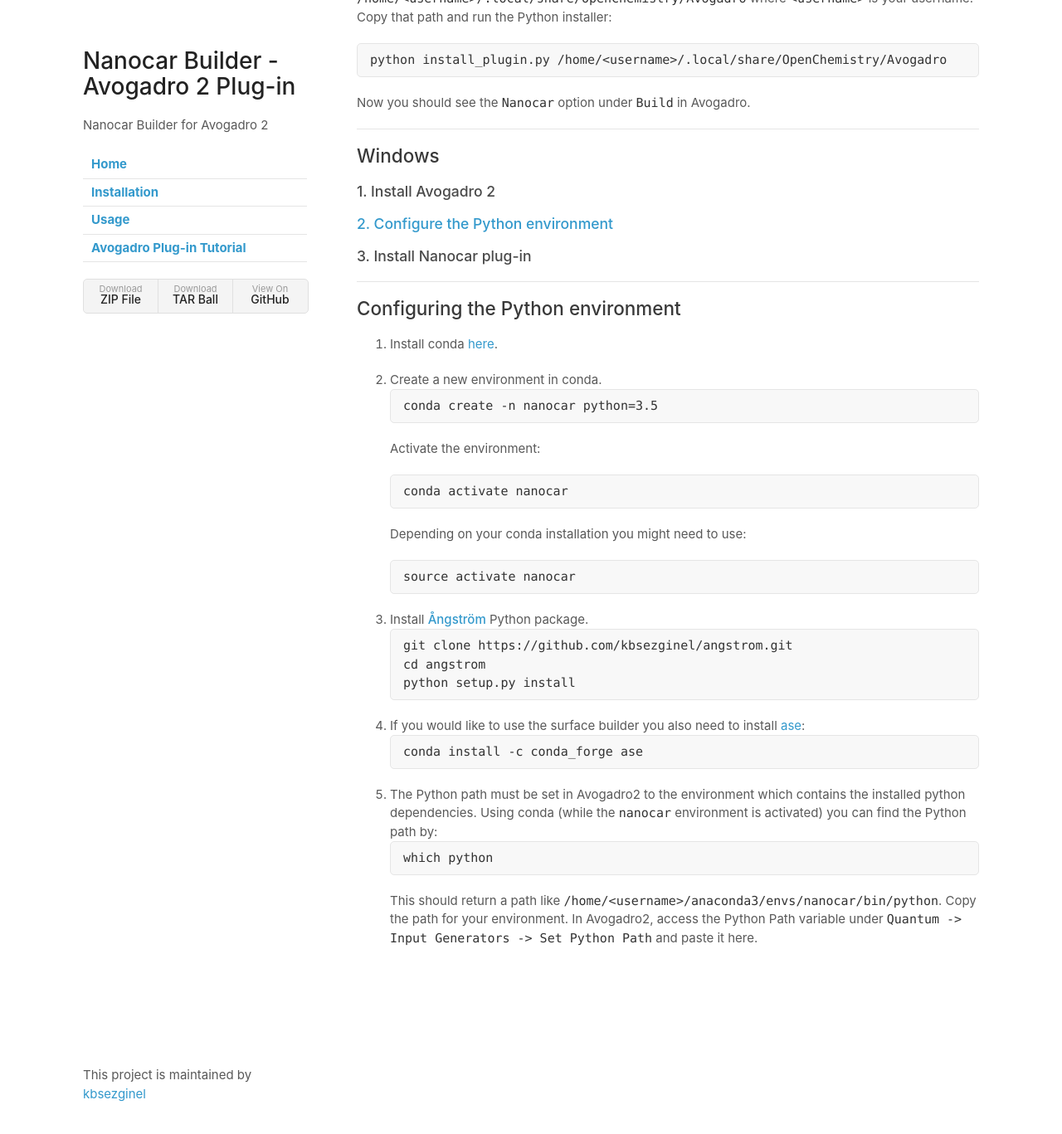
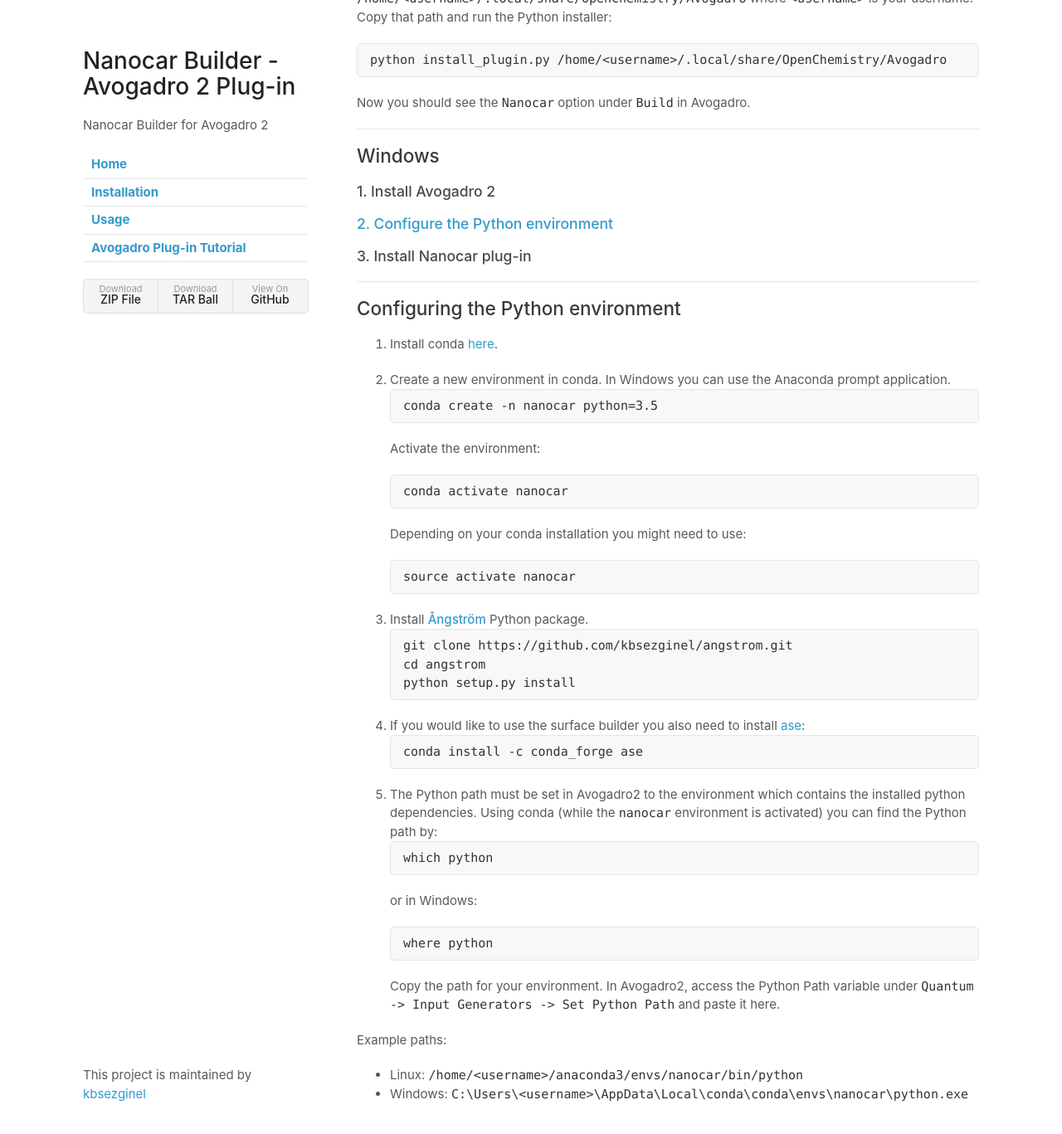
Before and after one commit to kbsezginel/nanocar-avogadro, a Jekyll site: the page built from docs/installation.md, in a window 1280 px wide and 1400 px high, scrolled down 1276 px. Shown: the top 1367 px of the window at 83% size. Built offline with Jekyll 4.4.1, drawn with Linux system fonts in a browser that asks for light colours; our own code applies the rules of GitHub Pages for plain Markdown files.

Commit message:
Update installation instructions.

````diff
--- a/docs/installation.md
+++ b/docs/installation.md
@@ -61,7 +61,7 @@
 ## Configuring the Python environment
 1. Install conda [here](https://conda.io/docs/user-guide/install/index.html#regular-installation).
 
-2. Create a new environment in conda.
+2. Create a new environment in conda. In Windows you can use the Anaconda prompt application.
 ```
 conda create -n nanocar python=3.5
 ```
@@ -90,4 +90,12 @@
 ```
 which python
 ```
-This should return a path like `/home/<username>/anaconda3/envs/nanocar/bin/python`. Copy the path for your environment. In Avogadro2, access the Python Path variable under `Quantum -> Input Generators -> Set Python Path` and paste it here.
+or in Windows:
+```
+where python
+```
+Copy the path for your environment. In Avogadro2, access the Python Path variable under `Quantum -> Input Generators -> Set Python Path` and paste it here.
+
+Example paths:
+- Linux: `/home/<username>/anaconda3/envs/nanocar/bin/python`
+- Windows: `C:\Users\<username>\AppData\Local\conda\conda\envs\nanocar\python.exe`
````
